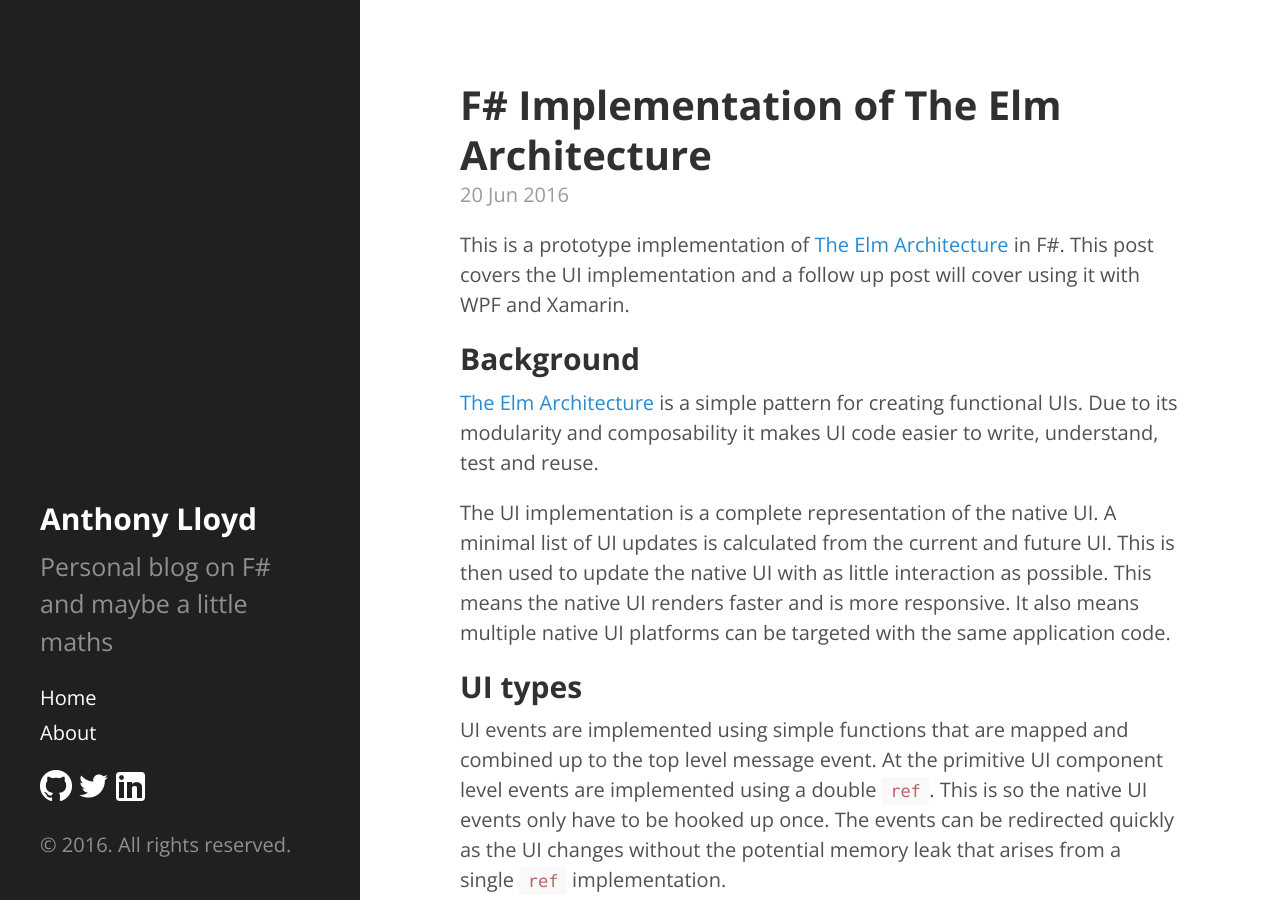
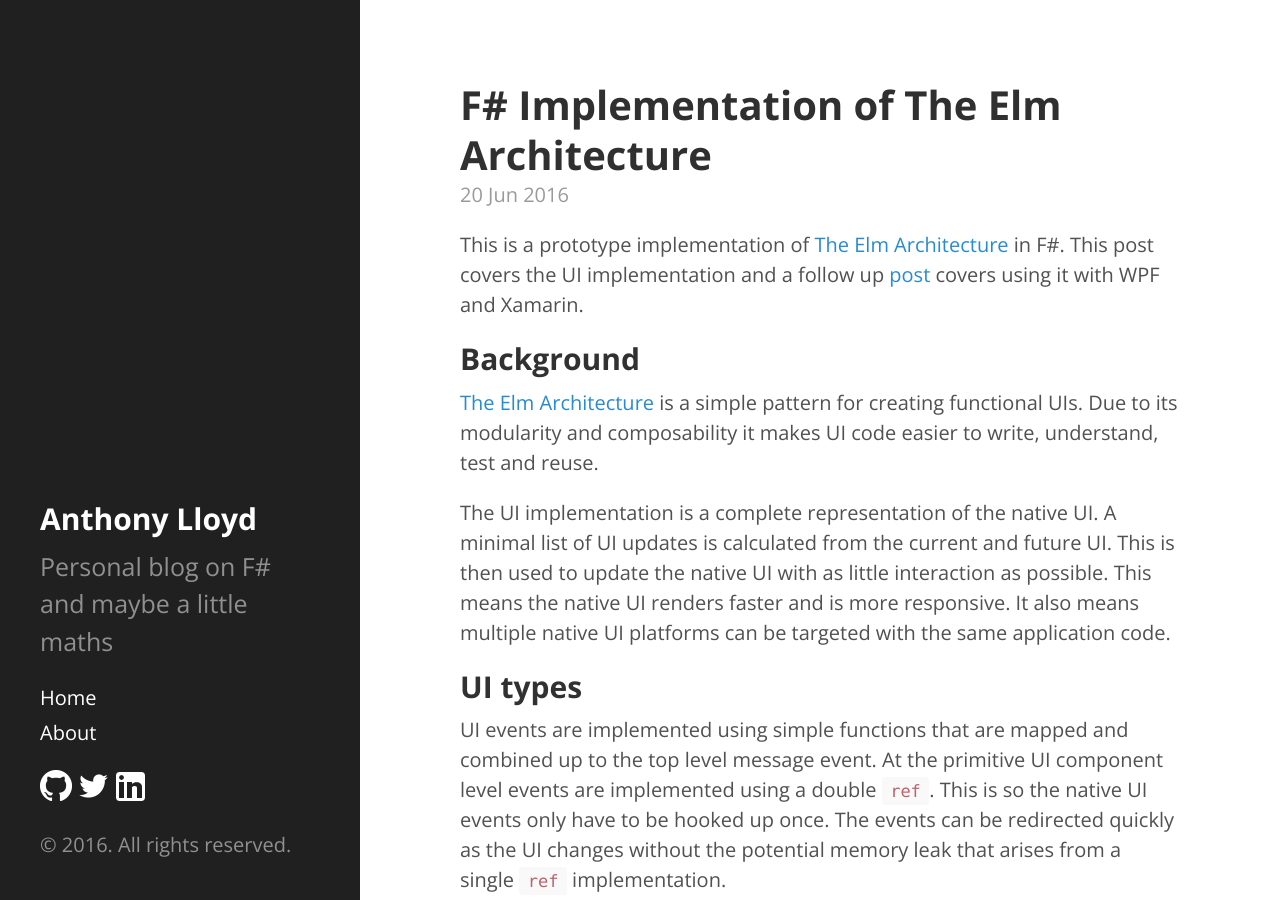
Before and after one commit to AnthonyLloyd/AnthonyLloyd.github.io, a Jekyll site: the page built from _posts/2016-06-20-fsharp-elm-part1.html, in a window 1280 px wide and 900 px high. Built offline with Jekyll 4.4.1, drawn with Linux system fonts in a browser that asks for light colours; some web fonts are replaced; comment, search, counter and statistics services are not loaded.

Commit message:
back link

```diff
--- a/_posts/2016-06-20-fsharp-elm-part1.html
+++ b/_posts/2016-06-20-fsharp-elm-part1.html
@@ -6,7 +6,7 @@ description: ""
 keywords: elm, ui, gui, WPF, Xamarin
 ---
 <p>This is a prototype implementation of <a href="http://guide.elm-lang.org/architecture/index.html">The Elm Architecture</a> in F#.
-This post covers the UI implementation and a follow up post will cover using it with WPF and Xamarin.</p>
+This post covers the UI implementation and a follow up <a href="{% post_url 2016-07-01-fsharp-elm-part2 %}">post</a> covers using it with WPF and Xamarin.</p>
 <h2>Background</h2>
 <p><a href="http://guide.elm-lang.org/architecture/index.html">The Elm Architecture</a> is a simple pattern for creating functional UIs.
 Due to its modularity and composability it makes UI code easier to write, understand, test and reuse.</p>
```
Also changed, not shown: 1 other file.
